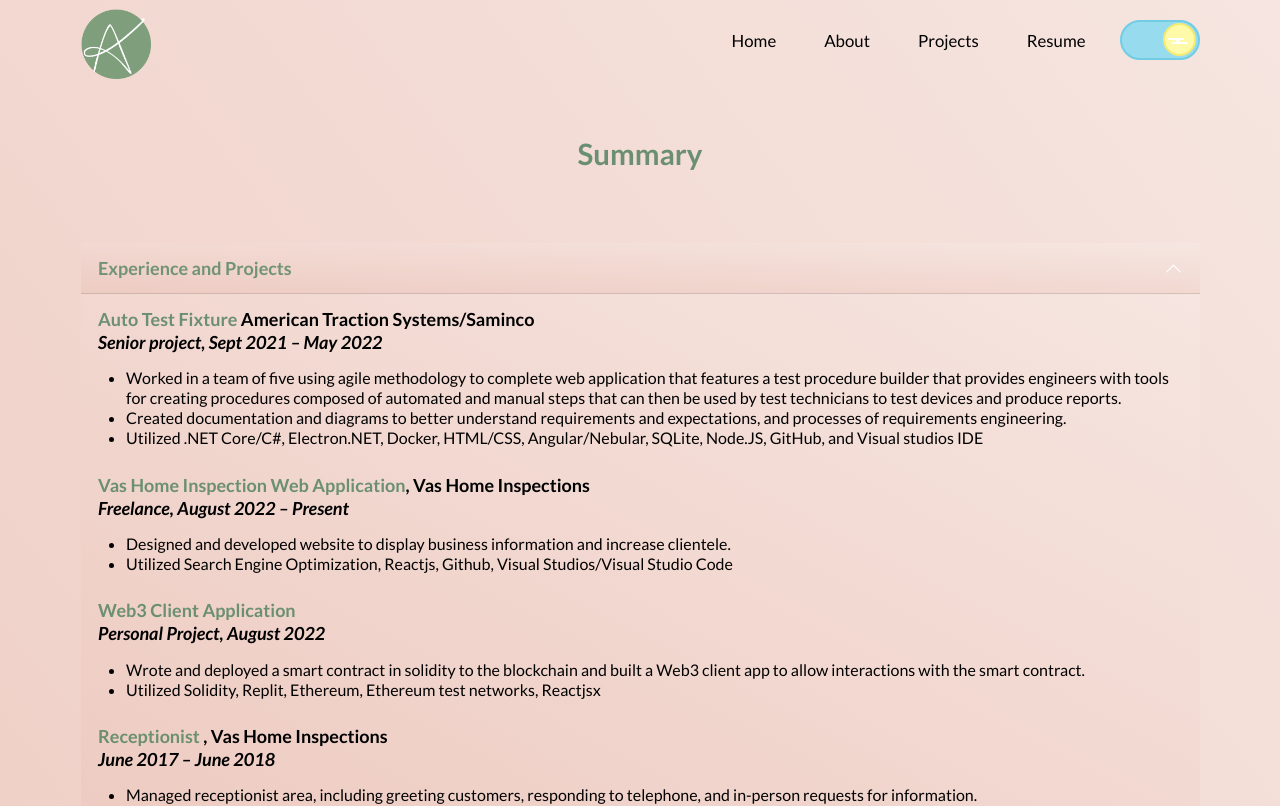
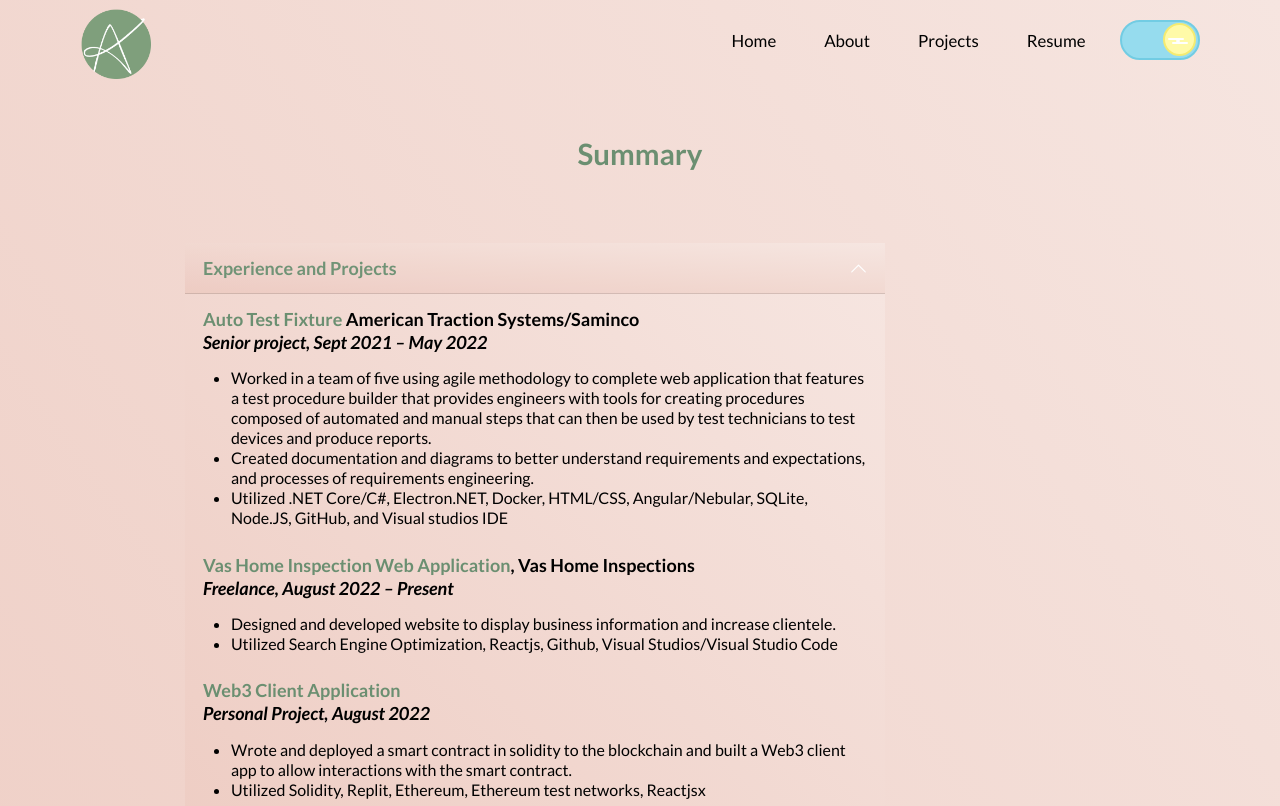
Before and after one commit to aesalas/SalasPortfolio, a React (Create React App) app: page /resume in a window 1280 px wide. Shown: the top 806 px of the page. Built offline with nearby package versions, Linux system fonts and the light colour scheme.

Commit message:
make resume accrdion smaller

```diff
--- a/src/components/Resume/ResumeNew.js
+++ b/src/components/Resume/ResumeNew.js
@@ -11,6 +11,7 @@ return (
       <h1 style={{ fontSize: "2.1em", paddingTop: 25}}>
       <strong className="popOColor">Summary </strong>
       </h1>
+      <Col md={{span: 8, offset:1}}>
         <Accordion defaultActiveKey="0" flush >
           {/***** Experience and projects *****/}
           <Accordion.Item eventKey="0">
@@ -121,7 +122,7 @@ return (
           </Accordion.Item>
 
         </Accordion>
-
+      </Col>
         <Row style={{ justifyContent: "center", position: "relative" , paddingBottom:"20px" }}>
           <Button
             variant="primary"
```
